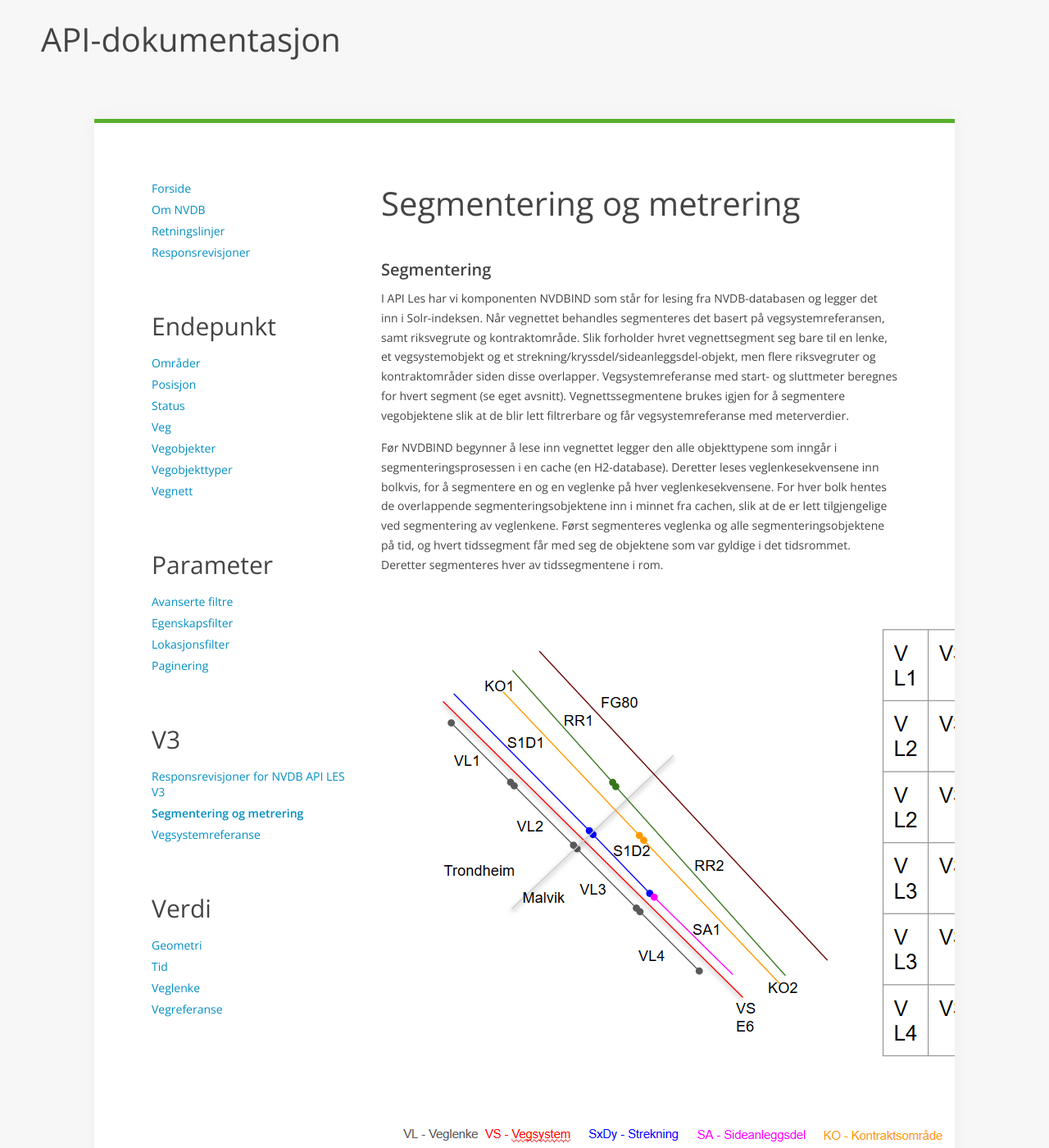
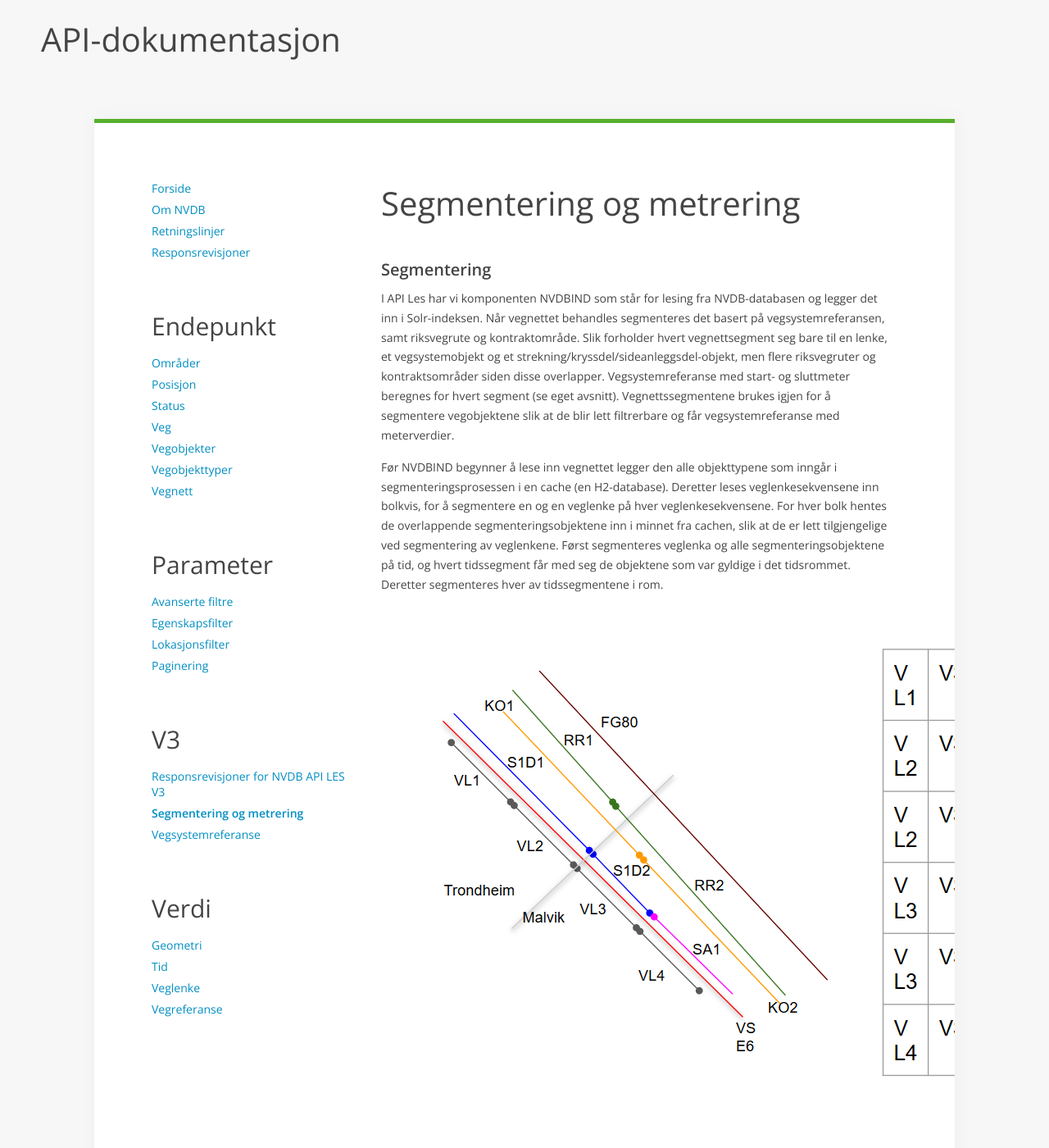
Before and after one commit to nvdb-vegdata/apidokumentasjon, a Jekyll site: the page built from v3/segmentering.md, in a window 1280 px wide and 1400 px high. Shown: the whole window at 82% size. Built offline with Jekyll 4.4.1, drawn with Linux system fonts in a browser that asks for light colours; our own code applies the rules of GitHub Pages for plain Markdown files; some of the changed text lies outside the part shown.

Commit message:
Update segmentering.md

```diff
--- a/v3/segmentering.md
+++ b/v3/segmentering.md
@@ -1,13 +1,13 @@
 # Segmentering og metrering
 
 ### Segmentering
-I API Les har vi komponenten NVDBIND som står for lesing fra NVDB-databasen og legger det inn i Solr-indeksen. Når vegnettet behandles segmenteres det basert på vegsystemreferansen, samt riksvegrute og kontraktområde. Slik forholder hvret vegnettsegment seg bare til en lenke, et vegsystemobjekt og et strekning/kryssdel/sideanleggsdel-objekt, men flere riksvegruter og kontraktområder siden disse overlapper. Vegsystemreferanse med start- og sluttmeter beregnes for hvert segment (se eget avsnitt). Vegnettssegmentene brukes igjen for å segmentere vegobjektene slik at de blir lett filtrerbare og får vegsystemreferanse med meterverdier.
+I API Les har vi komponenten NVDBIND som står for lesing fra NVDB-databasen og legger det inn i Solr-indeksen. Når vegnettet behandles segmenteres det basert på vegsystemreferansen, samt riksvegrute og kontraktområde. Slik forholder hvert vegnettsegment seg bare til en lenke, et vegsystemobjekt og et strekning/kryssdel/sideanleggsdel-objekt, men flere riksvegruter og kontraktsområder siden disse overlapper. Vegsystemreferanse med start- og sluttmeter beregnes for hvert segment (se eget avsnitt). Vegnettssegmentene brukes igjen for å segmentere vegobjektene slik at de blir lett filtrerbare og får vegsystemreferanse med meterverdier.
 
 Før NVDBIND begynner å lese inn vegnettet legger den alle objekttypene som inngår i segmenteringsprosessen i en cache (en H2-database). Deretter leses veglenkesekvensene inn bolkvis, for å segmentere en og en veglenke på hver veglenkesekvensene. For hver bolk hentes de overlappende segmenteringsobjektene inn i minnet fra cachen, slik at de er lett tilgjengelige ved segmentering av veglenkene. Først segmenteres veglenka og alle segmenteringsobjektene på tid, og hvert tidssegment får med seg de objektene som var gyldige i det tidsrommet. Deretter segmenteres hver av tidssegmentene i rom.
 
 ![alt text](https://github.com/nvdb-vegdata/apidokumentasjon/blob/master/assets/segmentering.png)
 
-I illustrasjonen over ser vi hvordan veglenker, vegsystem(915) og strekning(916)/kryssdel(918)/sideanleggsdel(920)-objekter, kontraktsområder og riksvegruter fører til 5 segmenter med egenskapene som er lista opp i tabellen. I tillegg vises et vegobjekt (fartgrense) Alle vegobjekter segmenteres i sin tur basert på stedfestinga si og vegnettssegmentene. Dette muliggjør de forskjellige filtrene som er tilgjengelige i API Les.
+I illustrasjonen over ser vi hvordan veglenker, vegsystem(915) og strekning(916)/kryssdel(918)/sideanleggsdel(920)-objekter, kontraktsområder og riksvegruter fører til 5 segmenter med egenskapene som er lista opp i tabellen. I tillegg vises et vegobjekt (fartgrense). Alle vegobjekter segmenteres i sin tur basert på stedfestinga si og vegnettssegmentene. Dette muliggjør de forskjellige filtrene som er tilgjengelige i API Les.
 
 ### Metrering
 Meterverdier på vegnettet regnes ut basert på (del)strekning/kryssdel/sideanleggsdel (som vanligvis deles i flere objekter), men selve meterlengdeverdiene hentes ut fra veglenkene. Når en delstrekning er delt over flere objekter har de stigende sekvensnummer. Enkelt oppsummert kan man forklare det slik; Hvis man har et punkt på vegnettet (med strekning), må man finne (del-)strekningsobjektet på stedet, samt alle (del-)strekningsobjekter med lavere sekvensnummer. Så henter/regner man ut meterverdiene for stedfestingene helt fram til (del-)strekningsstedfestinga hvor punktet man ønsker meterverdi for befinner seg. Når man summerer lengdene fra veglenkene, må det klippes for stedfestingene til de forskjellige (del-)strekningsobjektene. Til slutt legger man til den siste stedfestingslengen klippet for posisjon.
```
